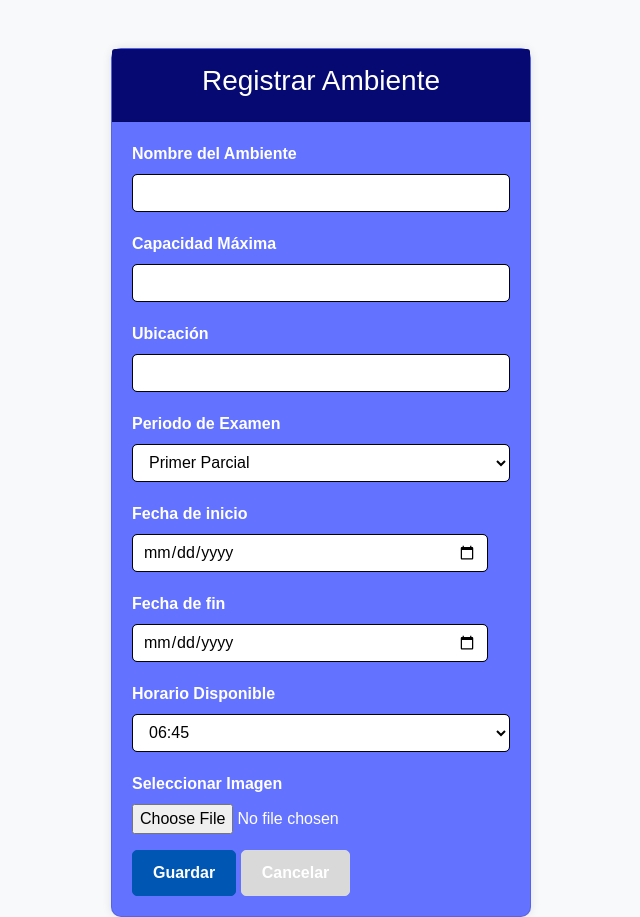
After one commit to JHANINASUAREZ/sistemadereserva, a PHP site: page /Paginas/Administrador/registrar_ambiente.php in a window 1280 px wide. The commit adds this page. Shown: the whole page, without its empty margins (319-959 px from the left). Run offline with PHP 8.4, Linux system fonts and the light colour scheme.

Commit message:
Registro de ambientes

```diff
--- a/Index.php
+++ b/Index.php
@@ -123,7 +123,7 @@
                         <img src="Img/logoFCyT.jpeg" class="img-fluid mx-auto mb-3" style="margin-bottom: 20px; border-radius: 10px;">
                         <h1 class="font-weight-bold mb-4" style="color: #03045E; font-size: 28px;">INICIAR SESIÓN</h1>
 
-                        <form action="/config/controlador_login.php" method="POST" onsubmit="return validarFormulario()" class="my-4">
+                        <form action="config/controlador_login.php" method="POST" onsubmit="return validarFormulario()" class="my-4">
 
                             <div class="mb-4">
                                 <label for="exampleInputEmail1" class="font-weight-bold" style="width: 400px;">Correo electrónico</label>
--- /dev/null
+++ b/Paginas/Administrador/registrar_ambiente.css
@@ -0,0 +1,112 @@
+/* styles.css */
+
+/* Estilos generales */
+body {
+    font-family: Arial, sans-serif;
+    background-color: hsl(0, 14%, 93%);
+}
+
+.container {
+    max-width: 450px;
+    margin: 0 auto;
+}
+
+.card {
+    background-color: #ffffff;
+    border-radius: 10px;
+    box-shadow: 0 0 10px rgba(0, 0, 0, 0.1);
+}
+
+.card-header {
+    background-color: #050971;
+    color: #ffffff;
+    border-top-left-radius: 10px;
+    border-top-right-radius: 10px;
+    padding: 15px;
+    text-align: center;
+}
+
+.card-body {
+    padding: 20px;
+}
+
+/* Estilos para los campos del formulario */
+.form-group label {
+    color: #333333;
+    font-weight: bold;
+}
+
+.form-control {
+    border: 1px solid #000000;
+    border-radius: 5px;
+    margin-bottom: 20px;
+    color: #000000; /* Cambia el color del texto a negro */
+}
+
+
+.form-control:focus {
+    border-color: #6372FF;
+    box-shadow: 0 0 5px rgba(0, 86, 179, 0.5);
+}
+
+/* Estilos para los botones */
+.btn {
+    border-radius: 5px;
+    padding: 10px 20px;
+    font-weight: bold;
+}
+
+.btn-success {
+    background-color: #0056b3;
+    border-color: #0056b3;
+    color: #ffffff;
+}
+
+.btn-danger {
+    background-color: #D9D9D9;
+    border-color: #D9D9D9;
+    color: #ffffff;
+}
+
+.btn-success:hover, .btn-danger:hover {
+    filter: brightness(90%);
+}
+
+/* Estilos para la imagen */
+.form-group-image {
+    position: relative;
+    overflow: hidden;
+}
+
+.form-group-image input[type="file"] {
+    position: absolute;
+    top: 0;
+    right: 0;
+    opacity: 0;
+}
+
+.form-group-image label {
+    display: block;
+    padding: 10px 20px;
+    background-color: #0056b3;
+    color: #ffffff;
+    border-radius: 5px;
+    cursor: pointer;
+    text-align: center;
+}
+
+/* Estilos para el calendario */
+input[type="date"] {
+    padding: 10px;
+    width: calc(100% - 22px);
+    border: 1px solid #000000;
+    border-radius: 5px;
+}
+.registrar_ambiente{
+    background-color: #6372FF;
+}
+
+.form-group label {
+    color: #ffffff;
+    font-weight: bold;
+}
--- /dev/null
+++ b/Paginas/Administrador/registrar_ambiente.php
@@ -0,0 +1,74 @@
+<!DOCTYPE html>
+<html lang="es">
+<head>
+    <meta charset="UTF-8">
+    <meta name="viewport" content="width=device-width, initial-scale=1.0">
+    <title>Registrar Ambiente</title>
+    <link rel="stylesheet" href="https://stackpath.bootstrapcdn.com/bootstrap/4.5.2/css/bootstrap.min.css">
+    <link rel="stylesheet" href="registrar_ambiente.css">
+</head>
+<body class="bg-light">
+    <div class="container mt-5">
+        <div class="card registrar_ambiente text-white">
+            <div class="card-header">
+                <h3>Registrar Ambiente</h3>
+            </div>
+            <div class="card-body">
+                <form action="guardar_ambiente.php" method="POST" enctype="multipart/form-data">
+                    <div class="form-group">
+                        <label for="nombre">Nombre del Ambiente</label>
+                        <input type="text" class="form-control" id="nombre" name="nombre" required>
+                    </div>
+                    <div class="form-group">
+                        <label for="capacidad">Capacidad Máxima</label>
+                        <input type="number" class="form-control" id="capacidad" name="capacidad" required>
+                    </div>
+                    <div class="form-group">
+                        <label for="ubicacion">Ubicación</label>
+                        <input type="text" class="form-control" id="ubicacion" name="ubicacion" required>
+                        </div>
+                    <div class="form-group">
+                        <label for="periodo">Periodo de Examen</label>
+                        <select class="form-control" id="periodo" name="periodo" required>
+                            <option value="primer parcial">Primer Parcial</option>
+                            <option value="segundo parcial">Segundo Parcial</option>
+                            <option value="tercer parcial">Examen final</option>
+                        </select>
+                    </div>
+                    <div class="form-group">
+                        <label for="fechaInicio">Fecha de inicio</label>
+                        <input type="date" class="form-control" id="fechaInicio" name="fechaInicio" required>
+                    </div>
+                    <div class="form-group">
+                        <label for="fechaFin">Fecha de fin</label>
+                        <input type="date" class="form-control" id="fechaFin" name="fechaFin" required>
+                    </div>
+                    <div class="form-group">
+                        <label for="horario">Horario Disponible</label>
+                        <select class="form-control" id="horario" name="horario" required>
+                            <option value="06:45">06:45</option>
+                            <option value="08:15">08:15</option>
+                            <option value="09:45">09:45</option>
+                            <option value="11:15">11:15</option>
+                            <option value="12:45">12:45</option>
+                            <option value="14:15">14:15</option>
+                            <option value="15:45">15:45</option>
+                            <option value="17:15">17:15</option>
+                            <option value="18:45">18:45</option>
+                            <option value="20:15">20:15</option>
+
+                        </select>
+
+                    </div>
+                    <div class="form-group">
+                        <label for="imagen">Seleccionar Imagen</label>
+                        <input type="file" class="form-control-file" id="imagen" name="imagen">
+                    </div>
+                    <button type="submit" class="btn btn-success">Guardar</button>
+                    <button type="reset" class="btn btn-danger">Cancelar</button>
+                </form>
+            </div>
+        </div>
+    </div>
+</body>
+</html>
--- a/config/conexion.php
+++ b/config/conexion.php
@@ -2,7 +2,7 @@
  $host = "localhost";
  $user = "root";
  $password="";
- $db = "reservasumss";
+ $db = "reservasumss1";
 
  $conexion= new mysqli($host,$user,$password,$db);
 
```
Also changed, not shown: Paginas/Administrador/HomeA.php (+78 -2 lines), Paginas/Administrador/guardar_ambiente.php (added, +38 -0 lines), Paginas/Usuario/registro_ambiente.html (added, +63 -0 lines), package-lock.json, 1 other file.
